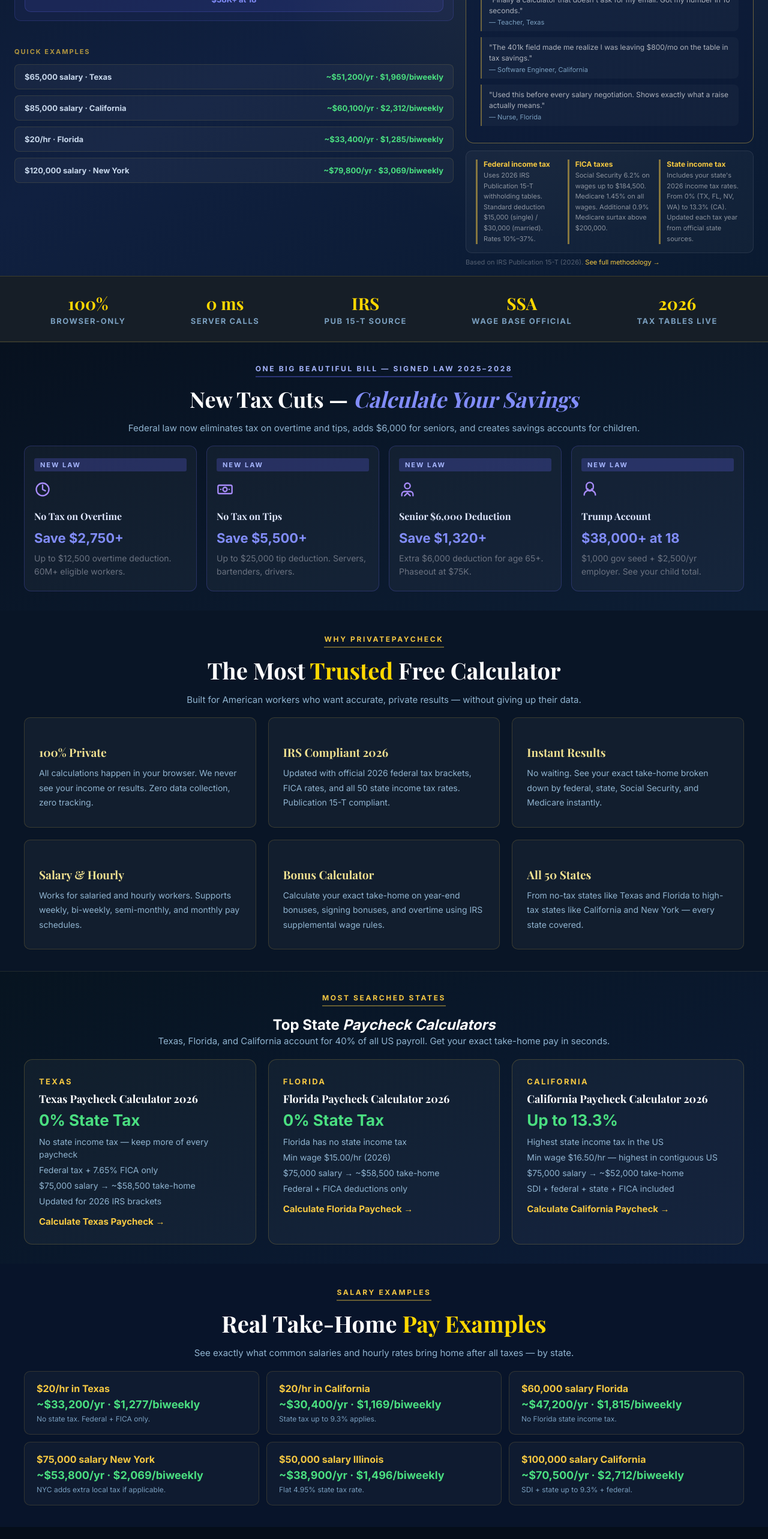
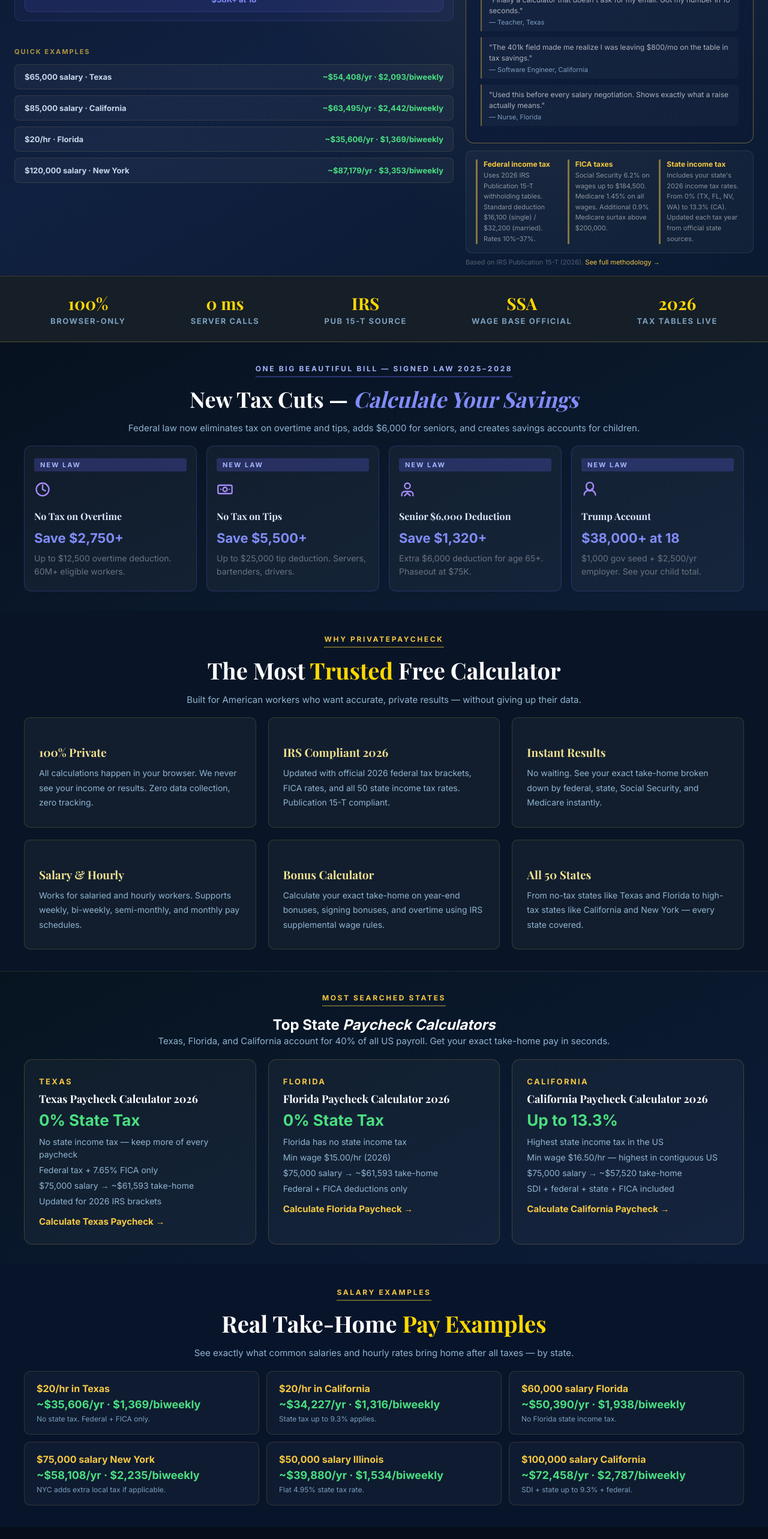
Before and after one commit to devqrcraft-ui/privatepaycheck, a Next.js app: page / in a window 1280 px wide. Shown: the part 880-3446 px from the top of the page at 60% size. Built offline with nearby package versions, Linux system fonts and the light colour scheme.

Commit message:
fix: reconcile all homepage take-home examples, standard deduction, and top tax bracket with corrected 2026 values across California/Texas/Florida/New York/Illinois (was contradicting individually-fixed state pages)

```diff
--- a/src/app/home-client.tsx
+++ b/src/app/home-client.tsx
@@ -174,10 +174,10 @@ export default function HomeClient() {
           <div style={{marginTop:28,display:'flex',flexDirection:'column',gap:10}}>
             <div style={{fontSize:11,fontWeight:800,color:'rgba(245,200,66,0.7)',letterSpacing:'0.18em',textTransform:'uppercase',marginBottom:4}}>Quick Examples</div>
             {[
-              {label:'$65,000 salary · Texas',net:'~$51,200/yr · $1,969/biweekly',color:'#4ade80'},
-              {label:'$85,000 salary · California',net:'~$60,100/yr · $2,312/biweekly',color:'#4ade80'},
-              {label:'$20/hr · Florida',net:'~$33,400/yr · $1,285/biweekly',color:'#4ade80'},
-              {label:'$120,000 salary · New York',net:'~$79,800/yr · $3,069/biweekly',color:'#4ade80'},
+              {label:'$65,000 salary · Texas',net:'~$54,408/yr · $2,093/biweekly',color:'#4ade80'},
+              {label:'$85,000 salary · California',net:'~$63,495/yr · $2,442/biweekly',color:'#4ade80'},
+              {label:'$20/hr · Florida',net:'~$35,606/yr · $1,369/biweekly',color:'#4ade80'},
+              {label:'$120,000 salary · New York',net:'~$87,179/yr · $3,353/biweekly',color:'#4ade80'},
             ].map((ex,i)=>(
               <div key={i} style={{background:'rgba(255,255,255,0.04)',border:'1px solid rgba(245,200,66,0.12)',borderRadius:8,padding:'12px 16px',display:'flex',justifyContent:'space-between',alignItems:'center',gap:8}}>
                 <span style={{fontSize:13,fontWeight:600,color:'#c8d8ec'}}>{ex.label}</span>
@@ -193,7 +193,7 @@ export default function HomeClient() {
             <div className="how-we-calculate-block" style={{ padding: '0' }}>
               <div style={{ background: 'rgba(255,255,255,0.03)', border: '1px solid rgba(255,255,255,0.09)', borderRadius: 10, padding: '14px 16px', display: 'grid', gridTemplateColumns: 'repeat(3,1fr)', gap: 12 }} className="hwc-grid">
                 {[
-                  { label: 'Federal income tax', detail: 'Uses 2026 IRS Publication 15-T withholding tables. Standard deduction $15,000 (single) / $30,000 (married). Rates 10%–37%.' },
+                  { label: 'Federal income tax', detail: 'Uses 2026 IRS Publication 15-T withholding tables. Standard deduction $16,100 (single) / $32,200 (married). Rates 10%–37%.' },
                   { label: 'FICA taxes', detail: 'Social Security 6.2% on wages up to $184,500. Medicare 1.45% on all wages. Additional 0.9% Medicare surtax above $200,000.' },
                   { label: 'State income tax', detail: "Includes your state's 2026 income tax rates. From 0% (TX, FL, NV, WA) to 13.3% (CA). Updated each tax year from official state sources." },
                 ].map(item => (
@@ -293,7 +293,7 @@ export default function HomeClient() {
             <div className="fs-facts">
               <div className="fs-fact"> No state income tax — keep more of every paycheck</div>
               <div className="fs-fact"> Federal tax + 7.65% FICA only</div>
-              <div className="fs-fact"> $75,000 salary → ~$58,500 take-home</div>
+              <div className="fs-fact"> $75,000 salary → ~$61,593 take-home</div>
               <div className="fs-fact"> Updated for 2026 IRS brackets</div>
             </div>
             <div className="fs-cta">Calculate Texas Paycheck <span className="arr">→</span></div>
@@ -305,7 +305,7 @@ export default function HomeClient() {
             <div className="fs-facts">
               <div className="fs-fact"> Florida has no state income tax</div>
               <div className="fs-fact"> Min wage $15.00/hr (2026)</div>
-              <div className="fs-fact"> $75,000 salary → ~$58,500 take-home</div>
+              <div className="fs-fact"> $75,000 salary → ~$61,593 take-home</div>
               <div className="fs-fact"> Federal + FICA deductions only</div>
             </div>
             <div className="fs-cta">Calculate Florida Paycheck <span className="arr">→</span></div>
@@ -317,7 +317,7 @@ export default function HomeClient() {
             <div className="fs-facts">
               <div className="fs-fact"> Highest state income tax in the US</div>
               <div className="fs-fact"> Min wage $16.50/hr — highest in contiguous US</div>
-              <div className="fs-fact"> $75,000 salary → ~$52,000 take-home</div>
+              <div className="fs-fact"> $75,000 salary → ~$57,520 take-home</div>
               <div className="fs-fact"> SDI + federal + state + FICA included</div>
             </div>
             <div className="fs-cta">Calculate California Paycheck <span className="arr">→</span></div>
@@ -333,12 +333,12 @@ export default function HomeClient() {
         </div>
         <div style={{maxWidth:'1200px',margin:'0 auto',display:'grid',gridTemplateColumns:'repeat(3,1fr)',gap:'12px'}} className='salary-grid'>
           {[
-            {salary:'$20/hr in Texas',net:'~$33,200/yr · $1,277/biweekly',note:'No state tax. Federal + FICA only.',href:'/hourly-paycheck-calculator/texas'},
-            {salary:'$20/hr in California',net:'~$30,400/yr · $1,169/biweekly',note:'State tax up to 9.3% applies.',href:'/hourly-paycheck-calculator/california'},
-            {salary:'$60,000 salary Florida',net:'~$47,200/yr · $1,815/biweekly',note:'No Florida state income tax.',href:'/florida-paycheck-calculator'},
-            {salary:'$75,000 salary New York',net:'~$53,800/yr · $2,069/biweekly',note:'NYC adds extra local tax if applicable.',href:'/new-york-paycheck-calculator'},
-            {salary:'$50,000 salary Illinois',net:'~$38,900/yr · $1,496/biweekly',note:'Flat 4.95% state tax rate.',href:'/illinois-paycheck-calculator'},
-            {salary:'$100,000 salary California',net:'~$70,500/yr · $2,712/biweekly',note:'SDI + state up to 9.3% + federal.',href:'/california-paycheck-calculator'},
+            {salary:'$20/hr in Texas',net:'~$35,606/yr · $1,369/biweekly',note:'No state tax. Federal + FICA only.',href:'/hourly-paycheck-calculator/texas'},
+            {salary:'$20/hr in California',net:'~$34,227/yr · $1,316/biweekly',note:'State tax up to 9.3% applies.',href:'/hourly-paycheck-calculator/california'},
+            {salary:'$60,000 salary Florida',net:'~$50,390/yr · $1,938/biweekly',note:'No Florida state income tax.',href:'/florida-paycheck-calculator'},
+            {salary:'$75,000 salary New York',net:'~$58,108/yr · $2,235/biweekly',note:'NYC adds extra local tax if applicable.',href:'/new-york-paycheck-calculator'},
+            {salary:'$50,000 salary Illinois',net:'~$39,880/yr · $1,534/biweekly',note:'Flat 4.95% state tax rate.',href:'/illinois-paycheck-calculator'},
+            {salary:'$100,000 salary California',net:'~$72,458/yr · $2,787/biweekly',note:'SDI + state up to 9.3% + federal.',href:'/california-paycheck-calculator'},
           ].map((ex,i)=>(
             <a key={i} href={ex.href} style={{background:'rgba(255,255,255,0.03)',border:'1px solid rgba(245,200,66,0.15)',borderRadius:'10px',padding:'18px 20px',textDecoration:'none',display:'block',transition:'all .2s'}}
               onMouseEnter={e=>{(e.currentTarget as HTMLElement).style.borderColor='rgba(245,200,66,0.5)';(e.currentTarget as HTMLElement).style.background='rgba(245,200,66,0.06)';}}
@@ -405,7 +405,7 @@ export default function HomeClient() {
           <div className="feat-card">
 
             <div className="feat-title">Federal Tax</div>
-            <p className="feat-desc">2026 IRS Publication 15-T brackets. Standard deduction $15,000 (single) / $30,000 (married). Progressive rates 10%–37%.</p>
+            <p className="feat-desc">2026 IRS Publication 15-T brackets. Standard deduction $16,100 (single) / $32,200 (married). Progressive rates 10%–37%.</p>
           </div>
           <div className="feat-card">
 
@@ -447,7 +447,7 @@ export default function HomeClient() {
             </div>
             <div style={{background:'rgba(255,255,255,0.04)',borderRadius:8,padding:'14px 16px'}}>
               <div style={{fontSize:12,fontWeight:700,color:'#F5C842',marginBottom:6}}>Top Federal Bracket</div>
-              <div style={{fontSize:13,color:'rgba(255,255,255,0.75)',lineHeight:1.6}}>The 37% rate applies above <strong style={{color:'#fff'}}>$626,350</strong> (single). At $1M salary in CA, total effective rate can reach 52%+ including state.</div>
+              <div style={{fontSize:13,color:'rgba(255,255,255,0.75)',lineHeight:1.6}}>The 37% rate applies above <strong style={{color:'#fff'}}>$640,600</strong> (single). At $1M salary in CA, total effective rate can reach 52%+ including state.</div>
             </div>
             <div style={{background:'rgba(255,255,255,0.04)',borderRadius:8,padding:'14px 16px'}}>
               <div style={{fontSize:12,fontWeight:700,color:'#F5C842',marginBottom:6}}>State Impact at $500k</div>
@@ -472,7 +472,7 @@ export default function HomeClient() {
             </div>
             <div style={{display:'grid',gridTemplateColumns:'repeat(auto-fit,minmax(240px,1fr))',gap:16}}>
               {[
-                {title:'2026 IRS Tax Brackets',desc:'Updated federal brackets and standard deductions: $15,000 single / $30,000 married filing jointly.'},
+                {title:'2026 IRS Tax Brackets',desc:'Updated federal brackets and standard deductions: $16,100 single / $32,200 married filing jointly.'},
                 {title:'FICA & Social Security',desc:'Social Security wage base $184,500. Medicare 1.45% on all wages. Additional 0.9% above $200k.'},
                 {title:'Overtime & Tips',desc:'No-tax-on-overtime rules and no-tax-on-tips deduction up to $25,000 included in calculations.'},
                 {title:'Senior & Trump Account',desc:'Trump Account contributions and $6,000 senior deduction for age 65+ included for 2026.'},
@@ -523,11 +523,11 @@ export default function HomeClient() {
         </div>
         <div style={{maxWidth:'800px',margin:'0 auto',display:'flex',flexDirection:'column',gap:'12px'}}>
           {[
-            ['How much of my paycheck goes to taxes?','For most Americans: 22–24% federal income tax + 7.65% FICA (Social Security + Medicare) + state tax. A $60,000 salary in Texas takes home ~$47,000. The same salary in California takes home ~$44,000 after state income tax up to 9.3%.'],
+            ['How much of my paycheck goes to taxes?','For most Americans: 22–24% federal income tax + 7.65% FICA (Social Security + Medicare) + state tax. A $60,000 salary in Texas takes home ~$50,390. The same salary in California takes home ~$47,725 after state income tax up to 9.3%.'],
             ['What is the difference between gross and net pay?','Gross pay is your salary or hourly rate before any deductions. Net pay (take-home) is what hits your bank account after federal tax, state tax, Social Security (6.2%), and Medicare (1.45%) are withheld.'],
-            ['How do I calculate my biweekly paycheck?','Divide your annual salary by 26 (biweekly pay periods). Then subtract federal withholding based on your W-4, state tax, and FICA. Example: $75,000 ÷ 26 = $2,884 gross → ~$2,150 net in Texas, ~$1,980 net in California.'],
+            ['How do I calculate my biweekly paycheck?','Divide your annual salary by 26 (biweekly pay periods). Then subtract federal withholding based on your W-4, state tax, and FICA. Example: $75,000 ÷ 26 = $2,884 gross → ~$2,369 net in Texas, ~$2,212 net in California.'],
             ['Does overtime get taxed more?','No — overtime is taxed at your regular marginal rate, not a higher rate. However, under the 2025 One Big Beautiful Bill, up to $12,500 of overtime pay is now deductible, saving workers up to $2,750+ per year.'],
-            ['How much is $20 an hour after taxes?','$20/hr × 2,080 hours = $41,600 gross. After federal tax (~10–12%), FICA (7.65%), and state tax: ~$33,000/yr in Texas (no state tax), ~$30,500/yr in California. That is ~$1,270/biweekly in Texas.'],
+            ['How much is $20 an hour after taxes?','$20/hr × 2,080 hours = $41,600 gross. After federal tax (~10–12%), FICA (7.65%), and state tax: ~$35,606/yr in Texas (no state tax), ~$34,227/yr in California. That is ~$1,369/biweekly in Texas.'],
             ['Why does my paycheck vary each period?','Withholding can shift based on bonuses, overtime, or W-4 changes. The IRS uses an annualized method — a large single payment can push you into a higher bracket for that period. Use our bonus calculator to see the exact impact.'],
           ].map(([q,a],i)=>(
             <details key={i} style={{background:'rgba(255,255,255,0.03)',border:'1px solid rgba(245,200,66,0.15)',borderRadius:'10px',padding:'16px 20px'}}>
```
